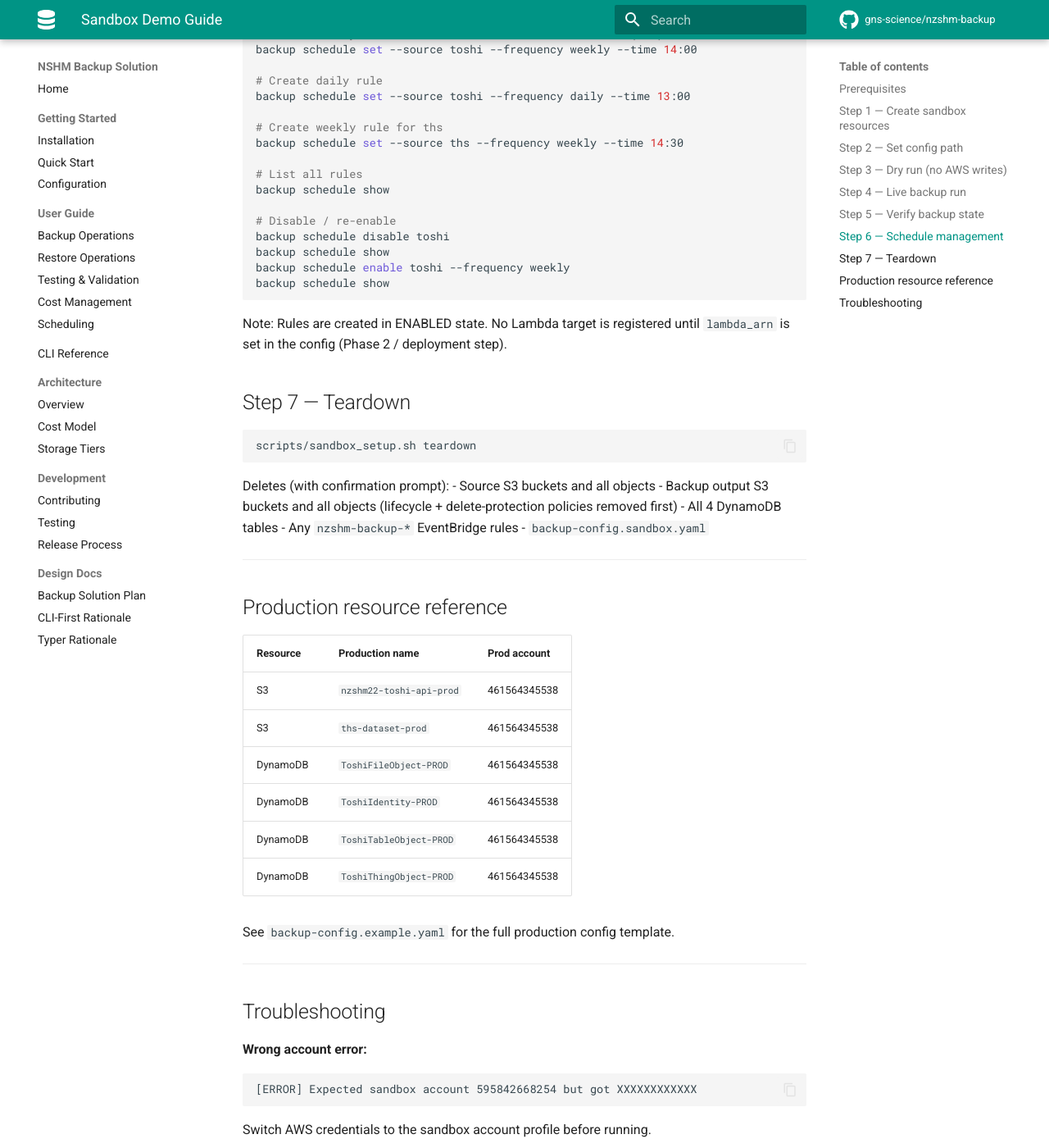
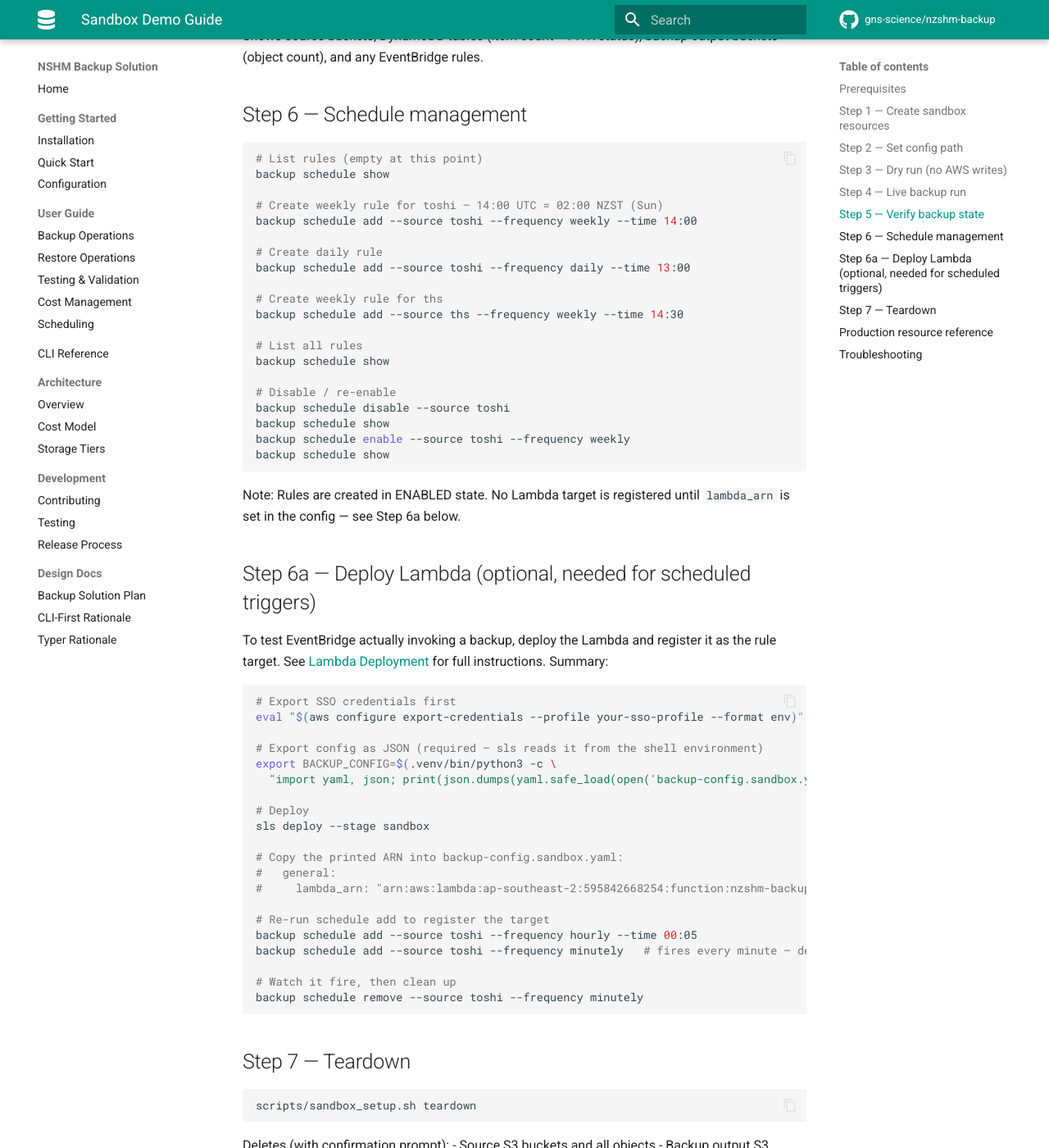
Before and after one commit to GNS-Science/aws-snapshot, an MkDocs documentation site: the page built from docs/sandbox-demo.md, in a window 1280 px wide and 1400 px high, scrolled down 2289 px. Shown: the whole window at 82% size. Built offline with MkDocs 1.6.1 and Material for MkDocs 9.7.7, drawn with Linux system fonts in a browser that asks for light colours; comment, search, counter and statistics services are not loaded; the version menu is left out; some of the changed text lies outside the part shown.

Commit message:
feat: add Lambda deployment, schedule add/remove commands, and hourly/minutely frequencies
- schedule: rename 'set' -> 'add', add 'remove' command (deletes rule + deregisters target)
- schedule: convert enable/disable source from positional arg to --source option (consistent with all other commands)
- schedule: add 'hourly' and 'minutely' frequencies with correct cron/rate expressions
- serverless: fix frameworkVersion to v4, dockerizePip for Linux builds, PYTHONPATH for src layout, BACKUP_CONFIG from env var
- docs: add lambda-deployment.md covering SSO credentials, Docker cache gotchas, local vs global npm install
- docs: update sandbox-demo.md with Lambda deploy steps and new command names
- package.json: add local serverless v4 dev dependency with npm scripts
- Remove generated requirements.txt (poetry export is run at deploy time)

````diff
--- a/docs/sandbox-demo.md
+++ b/docs/sandbox-demo.md
@@ -4,6 +4,15 @@ End-to-end test of the Phase 2 feature set against real AWS using the sandbox
 account (595842668254). No production resources are touched.
 
 ## Prerequisites
+
+> **AWS SSO users:** Serverless Framework does not read SSO profiles directly.
+> Export credentials before running `sls deploy`:
+> ```bash
+> aws sso login --profile your-sso-profile
+> eval "$(aws configure export-credentials --profile your-sso-profile --format env)"
+> ```
+> See [Lambda Deployment](../development/lambda-deployment.md) for full setup
+> instructions including Serverless Framework installation.
 
 ```bash
 # AWS CLI configured for sandbox account
@@ -97,26 +106,55 @@ buckets (object count), and any EventBridge rules.
 backup schedule show
 
 # Create weekly rule for toshi — 14:00 UTC = 02:00 NZST (Sun)
-backup schedule set --source toshi --frequency weekly --time 14:00
+backup schedule add --source toshi --frequency weekly --time 14:00
 
 # Create daily rule
-backup schedule set --source toshi --frequency daily --time 13:00
+backup schedule add --source toshi --frequency daily --time 13:00
 
 # Create weekly rule for ths
-backup schedule set --source ths --frequency weekly --time 14:30
+backup schedule add --source ths --frequency weekly --time 14:30
 
 # List all rules
 backup schedule show
 
 # Disable / re-enable
-backup schedule disable toshi
+backup schedule disable --source toshi
 backup schedule show
-backup schedule enable toshi --frequency weekly
+backup schedule enable --source toshi --frequency weekly
 backup schedule show
 ```
 
 Note: Rules are created in ENABLED state. No Lambda target is registered until
-`lambda_arn` is set in the config (Phase 2 / deployment step).
+`lambda_arn` is set in the config — see Step 6a below.
+
+## Step 6a — Deploy Lambda (optional, needed for scheduled triggers)
+
+To test EventBridge actually invoking a backup, deploy the Lambda and register
+it as the rule target. See [Lambda Deployment](../development/lambda-deployment.md)
+for full instructions. Summary:
+
+```bash
+# Export SSO credentials first
+eval "$(aws configure export-credentials --profile your-sso-profile --format env)"
+
+# Export config as JSON (required — sls reads it from the shell environment)
+export BACKUP_CONFIG=$(.venv/bin/python3 -c \
+  "import yaml, json; print(json.dumps(yaml.safe_load(open('backup-config.sandbox.yaml'))))")
+
+# Deploy
+sls deploy --stage sandbox
+
+# Copy the printed ARN into backup-config.sandbox.yaml:
+#   general:
+#     lambda_arn: "arn:aws:lambda:ap-southeast-2:595842668254:function:nzshm-backup-sandbox-backup"
+
+# Re-run schedule add to register the target
+backup schedule add --source toshi --frequency hourly --time 00:05
+backup schedule add --source toshi --frequency minutely   # fires every minute — demo use only
+
+# Watch it fire, then clean up
+backup schedule remove --source toshi --frequency minutely
+```
 
 ## Step 7 — Teardown
 
--- a/requirements.txt
+++ /dev/null
@@ -1,4 +0,0 @@
-click>=8.1.0
-boto3>=1.34.0
-pyyaml>=6.0
-rich>=13.0.0
````
Also changed, not shown: README.md (+9 -8 lines), docs/development/lambda-deployment.md (added, +218 -0 lines), docs/how_it_works.md (+2 -2 lines), package.json (added, +12 -0 lines), serverless.yml (+5 -6 lines), 5 other files.
